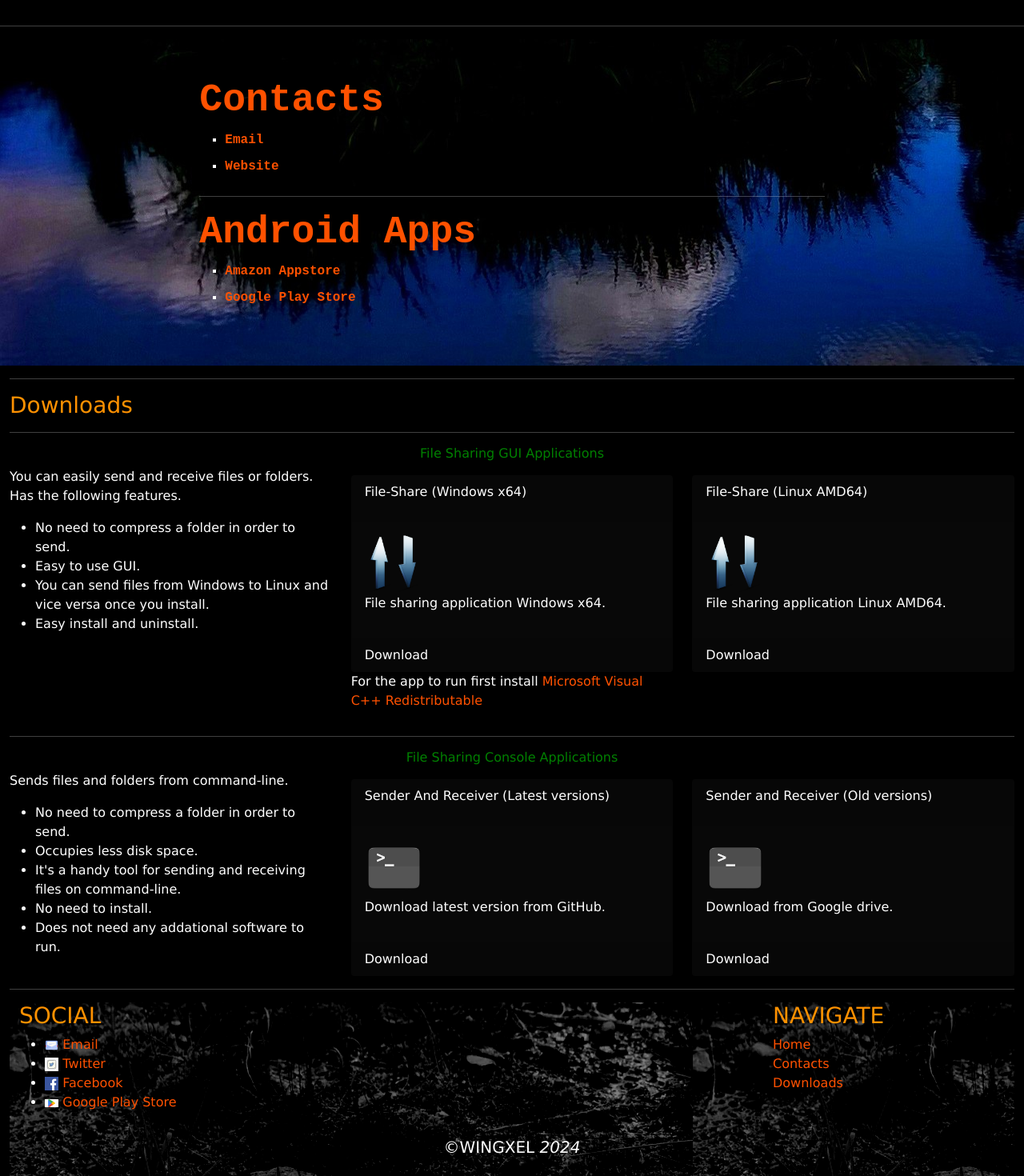
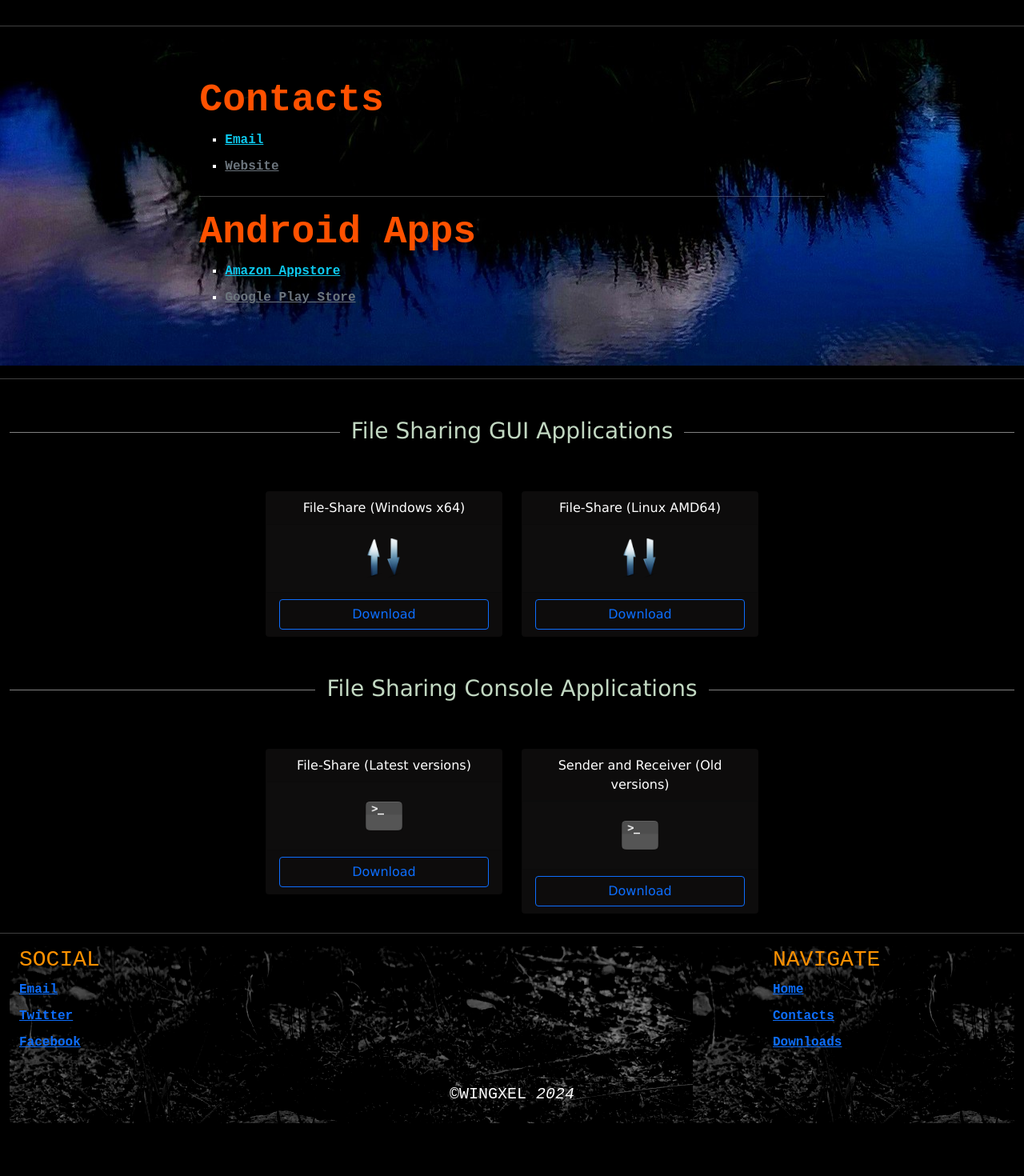
Before and after one commit to wingxel/website, a PHP site: page / in a window 1280 px wide. Shown: the part 56-1526 px from the top of the page at 80% size. After the commit the page ends 1460 px from the top, so only its background shows below. Run offline with PHP 8.4, Linux system fonts and the light colour scheme; some libraries are stand-ins or nearby versions.

Commit message:
Updated style

```diff
--- a/index.html
+++ b/index.html
@@ -32,14 +32,14 @@
     </script>
 
     <script>
-      window.fbAsyncInit = function() {
+        window.fbAsyncInit = function () {
             FB.init({
-          xfbml            : true,
-          version          : 'v18.0'
+                xfbml: true,
+                version: 'v18.0'
             });
         };
 
-      (function(d, s, id) {
+        (function (d, s, id) {
             var js, fjs = d.getElementsByTagName(s)[0];
             if (d.getElementById(id)) return;
             js = d.createElement(s); js.id = id;
@@ -69,15 +69,17 @@
                         </li>
                     </ul>
                     <form class="d-flex" id="search_form">
-                        <input class="form-control me-2" style="background-color: rgb(27, 26, 26); color:white;" type="search" placeholder="Search" name="search_fm"
-                            aria-label="Search" id="result">
+                        <input class="form-control me-2" style="background-color: rgb(27, 26, 26); color:white;"
+                            type="search" placeholder="Search" name="search_fm" aria-label="Search" id="result">
                         <button class="btn btn-outline-success" name="submit" type="submit">Search</button>
                     </form>
                 </div>
             </div>
         </nav>
+
         <p id="home"></p>
         <hr>
+
         <div class="container-fluid" style="background-image: url(img/two.jpg);">
             <div class="row">
                 <div class="col-sm-8 mx-auto my-info">
@@ -85,148 +87,118 @@
                         <h1 class="display-5 fw-bold" id="contacts" style="color: rgb(255, 81, 0);">Contacts</h1>
                         <ul id="Cont">
                             <li id="Mail">
-                                <a href="mailto:wingxel@gmail.com" class="d_load_n">Email</a>
+                                <a href="mailto:wingxel@gmail.com" class="link-info">Email</a>
                             </li>
                             <li id="Fb">
-                                <a id="website_link" href="https://wingxel.com" target="_blank" class="d_load_n">Website</a>
+                                <a id="website_link" href="https://wingxel.com" target="_blank"
+                                    class="link-secondary">Website</a>
                             </li>
                         </ul>
                         <hr>
                         <h1 class="display-5 fw-bold" id="contacts" style="color: rgb(255, 81, 0);">Android Apps</h1>
                         <ul id="store">
                             <li id="Mail">
-                                <a href="https://www.amazon.com/s?i=mobile-apps&rh=p_4%3Awingxel&search-type=ss" class="d_load_n" target="_blank">Amazon Appstore</a>
+                                <a href="https://www.amazon.com/s?i=mobile-apps&rh=p_4%3Awingxel&search-type=ss"
+                                    class="link-info" target="_blank">Amazon Appstore</a>
                             </li>
                             <li id="Mail">
-                                <a id="googlePlay" href="https://play.google.com/store/apps/developer?id=wingxel" class="d_load_n" target="_blank">Google Play Store</a>
+                                <a id="googlePlay" href="https://play.google.com/store/apps/developer?id=wingxel"
+                                    class="link-secondary" target="_blank">Google Play Store</a>
                             </li>
                         </ul>
                     </div>
                 </div>
             </div>
         </div>
-        <div class="container-fluid" id="downloads">
+
         <hr>
-            <h3>Downloads</h3>
-            <hr>
-            <h6>File Sharing GUI Applications</h6>
-            <div class="row">
-                <div class="col-sm-4">
-                    <p>You can easily send and receive files or folders. Has the
-                        following features.</p>
-                    <ul>
-                        <li>No need to compress a folder in order to send.</li>
-                        <li>Easy to use GUI.</li>
-                        <li>You can send files from Windows to Linux and vice versa once you install.</li>
-                        <li>Easy install and uninstall.</li>
-                    </ul>
+
+        <div class="container-fluid mb-4" id="downloads">
+            <div class="mt-5 mb-5"><h3>File Sharing GUI Applications</h3></div>
+
+            <div class="row justify-content-center">
+                <div class="col-sm-3">
+                    <div class="card" id="app1">
+                        <div class="card-header text-center">
+                            File-Share (Windows x64)
                         </div>
-                <div class="col-sm-4">
-                    <div class="card" id="app1">
-                        <div class="card-header">
-                            <p>File-Share (Windows x64)</p>
+                        <div class="card-body d-flex justify-content-center">
+                            <img src="img/icon.png" alt="File Share" width="20%">
                         </div>
-                        <div class="card-body">
-                            <img src="img/icon.png" alt="File Share" width="20%">
-                            <p>
-                                File sharing application Windows x64.
-                            </p>
-                        </div>
-                        <div class="card-footer" id="Windows_app_1">
-                            <a href="https://drive.google.com/file/d/1x4lgY5dxR_n3kErLttbb8WHTrDQDQOT-/view?usp=sharing"
-                                class="d_loadA">Download</a>
+                        <div class="card-footer text-center d-grid gap-2">
+                            <a class="btn btn-outline-primary" role="button"
+                                href="https://drive.google.com/file/d/1x4lgY5dxR_n3kErLttbb8WHTrDQDQOT-/view?usp=sharing">Download</a>
                         </div>
                     </div>
-                    <p>For the app to run first install <a href="https://learn.microsoft.com/en-us/cpp/windows/latest-supported-vc-redist" target="_blank">Microsoft Visual C++ Redistributable</a></p>
                 </div>
-                <div class="col-sm-4">
+                <div class="col-sm-3">
                     <div class="card" id="app2">
-                        <div class="card-header">
-                            <p>File-Share (Linux AMD64)</p>
+                        <div class="card-header text-center">
+                            File-Share (Linux AMD64)
                         </div>
-                        <div class="card-body">
+                        <div class="card-body d-flex justify-content-center">
                             <img src="img/icon.png" alt="File Share" width="20%">
-                            <p>
-                                File sharing application Linux AMD64.
-                            </p>
                         </div>
-                        <div class="card-footer" id="Linux_app_1">
+                        <div class="card-footer text-center d-grid gap-2">
                             <a href="https://drive.google.com/file/d/1WL1wCtSRy29EjWEIgxvCeIP3g5qZNH1l/view?usp=sharing"
-                                class="d_loadA">Download</a>
+                                class="btn btn-outline-primary" role="button">Download</a>
                         </div>
                     </div>
                 </div>
             </div>
-            <hr>
-            <h6>File Sharing Console Applications</h6>
-            <div class="row">
-                <div class="col-sm-4">
-                    <p>Sends files and folders from command-line.</p>
-                    <ul>
-                        <li>No need to compress a folder in order to send.</li>
-                        <li>Occupies less disk space.</li>
-                        <li>It's a handy tool for sending and receiving files on command-line.</li>
-                        <li>No need to install.</li>
-                        <li>Does not need any addational software to run.</li>
-                    </ul>
+
+            <div class="mt-5 mb-5"><h3>File Sharing Console Applications</h3></div>
+
+            <div class="row justify-content-center">
+                <div class="col-sm-3">
+                    <div class="card" id="app4">
+                        <div class="card-header text-center">
+                            File-Share (Latest versions)
                         </div>
-                <div class="col-sm-4">
-                    <div class="card" id="app4">
-                        <div class="card-header">
-                            <p>Sender And Receiver (Latest versions)</p>
+                        <div class="card-body d-flex justify-content-center">
+                            <img src="img/terminal.png" alt="FileShare Console Application" width="20%">
                         </div>
-                        <div class="card-body">
-                            <img src="img/terminal.png" alt="FileShare Console Application" width="20%">
-                            <p>
-                                Download latest version from GitHub.
-                            </p>
-                        </div>
-                        <div class="card-footer" id="Console-app">
-                            <a href="https://github.com/wingxel/send-files-folder-net/releases/tag/py-share-v2.0" class="d_loadA">Download</a>
+                        <div class="card-footer text-center d-grid gap-2">
+                            <a href="https://github.com/wingxel/send-files-folder-net/releases/tag/py-share-v2.0"
+                                class="btn btn-outline-primary" role="button">Download</a>
                         </div>
                     </div>
                 </div>
-                <div class="col-sm-4">
+                <div class="col-sm-3">
                     <div class="card" id="app6">
-                        <div class="card-header">
-                            <p>Sender and Receiver (Old versions)</p>
+                        <div class="card-header text-center">
+                            Sender and Receiver (Old versions)
                         </div>
-                        <div class="card-body">
+                        <div class="card-body d-flex justify-content-center">
                             <img src="img/terminal.png" alt="FileShare Console Application" width="20%">
-                            <p>
-                                Download from Google drive.
-                            </p>
                         </div>
-                        <div class="card-footer" id="Old-console">
-                            <a href="https://drive.google.com/drive/folders/14Ffd9P0cZ6ST55nnqNXN6aluQJs0n8rI?usp=sharing" class="d_loadA">Download</a>
+                        <div class="card-footer text-center d-grid gap-2">
+                            <a href="https://drive.google.com/drive/folders/14Ffd9P0cZ6ST55nnqNXN6aluQJs0n8rI?usp=sharing"
+                                class="btn btn-outline-primary" role="button">Download</a>
                         </div>
                     </div>
                 </div>
             </div>
+        </div>
+
         <hr>
 
-        <div class="navbar-expand-lg" id="dn" style="background-image: url(img/one.png);">
+        <div class="container-fluid">
+            <div class="navbar-expand-lg my-info" id="dn" style="background-image: url(img/one.png);">
                 <footer class="page-footer">
                     <div class="container-fluid text-md-left">
                         <div class="row">
                             <div class="col-md-6 mt-md-0 mt-3">
                                 <h3 class="text-uppercase">Social</h3>
-                            <ul>
+                                <ul class="list-unstyled">
                                     <li>
-                                    <img src="img/mail-app.png" alt="inst" width="3%">
-                                    <a href="mailto:wingxel@gmail.com" class="d_load_n">Email</a>
+                                        <a href="mailto:wingxel@gmail.com">Email</a>
                                     </li>
                                     <li>
-                                    <img src="img/twiter.png" alt="inst" width="3%">
-                                    <a href="https://twitter.com/wingxel" target="_blank" class="d_load_n">Twitter</a>
+                                        <a href="https://twitter.com/wingxel" target="_blank">Twitter</a>
                                     </li>
                                     <li>
-                                    <img src="img/facebook.png" alt="fcb" width="3%">
-                                    <a href="https://web.facebook.com/wingxel32" target="_blank" class="d_load_n">Facebook</a>
-                                </li>
-                                <li>
-                                    <img src="img/play.png" alt="inst" width="3%">
-                                    <a href="https://play.google.com/store/apps/developer?id=wingxel" target="_blank" class="d_load_n">Google Play Store</a>
+                                        <a href="https://web.facebook.com/wingxel32" target="_blank">Facebook</a>
                                     </li>
                                 </ul>
                             </div>
@@ -249,6 +221,7 @@
                     </div>
                 </footer>
             </div>
+        </div>
     </main>
 </body>
 
--- a/res4/css/app.css
+++ b/res4/css/app.css
@@ -3,43 +3,44 @@
     padding-top: 4.5rem;
 }
 
-h6 {
+#downloads h3 {
     text-align: center;
-    color: green;
+    color: rgb(194, 216, 194);
+    overflow: hidden;
+}
+
+#downloads h3::before, #downloads h3::after {
+    background-color: grey;
+    content: "";
+    display: inline-block;
+    height: 1px;
+    position: relative;
+    vertical-align: middle;
+    width: 50%;
+}
+
+#downloads h3::before {
+    right: 0.5em;
+    margin-left: -50%;
+}
+
+#downloads h3::after {
+    left: 0.5em;
+    margin-right: -50%;
 }
 
 #min_cnt{
     font-family: Verdana, Geneva, Tahoma, sans-serif;
-    /*font-size: 18px;*/
-}
-
-a{
-    text-decoration: none;
-    color: rgb(255, 81, 0);
-}
-
-.d_loadA {
-    text-decoration: none;
-    color: rgb(255, 255, 255);
 }
 
 #app1, #app2, #app3, #app4, #app5, #app6, #app7 {
-    background-color: rgb(8, 8, 8);
+    background-color: rgb(14, 13, 13);
     margin-top: 10px;
     color: rgb(255, 255, 255);
 }
 
-h3{
+.my-info h3 {
     color: rgb(255, 145, 1);
-}
-
-#Android_app_1 :hover, #Linux_app_1 :hover, #Windows_app_1 :hover, #Mail :hover, #Fb :hover,
-#Console-app :hover, #Linux_app_3 :hover, #Old-console :hover, #Windows_app_3 :hover {
-    background-color: rgb(8, 61, 8);
-    padding: 10px;
-    color: rgb(255, 255, 255);
-    border-radius: 5px;
-    box-shadow: 2px 2px 2px 2px grey;
 }
 
 .my-info {
@@ -55,10 +56,6 @@
     list-style-type:square;
 }
 
-#Exprnc {
-    list-style-type:square;
-}
-
 body {
     background-color: black;
     color: rgb(255, 255, 255);
--- a/res4/js/app.js
+++ b/res4/js/app.js
@@ -43,10 +43,10 @@
     websiteLink.on("click", clickWebsiteEvent => {
         let p = websiteLink.text();
         websiteLink.text("Sorry! website is down.");
-        websiteLink.css("color", "pink");
+        websiteLink.attr("class", "link-light");
         setTimeout(() => {
             websiteLink.text(p);
-            websiteLink.css("color", mColor);
+            websiteLink.attr("class", "link-secondary");
         }, 4000);
         clickWebsiteEvent.preventDefault();
     });
@@ -54,13 +54,13 @@
     googlePlayLink.on("click", clickPlayLinkEvent => {
         let p = googlePlayLink.text();
         googlePlayLink.text(
-            "Sorry! Google Play account has been disabled due to unforeseen circumstances." +
-            " You can find my apps on Amazon Appstore. Thanks!"
+            "Sorry! Apps on Google Play Store are not accessible due to unforeseen circumstances." +
+            " You can find my apps on Amazon App Store. Thanks!"
         );
-        googlePlayLink.css("color", "pink");
+        googlePlayLink.attr("class", "link-light");
         setTimeout(() => {
             googlePlayLink.text(p);
-            googlePlayLink.css("color", mColor);
+            googlePlayLink.attr("class", "link-secondary");
         }, 10000);
         clickPlayLinkEvent.preventDefault();
     });
```
Lines whose indentation alone changed are shown as unchanged.
